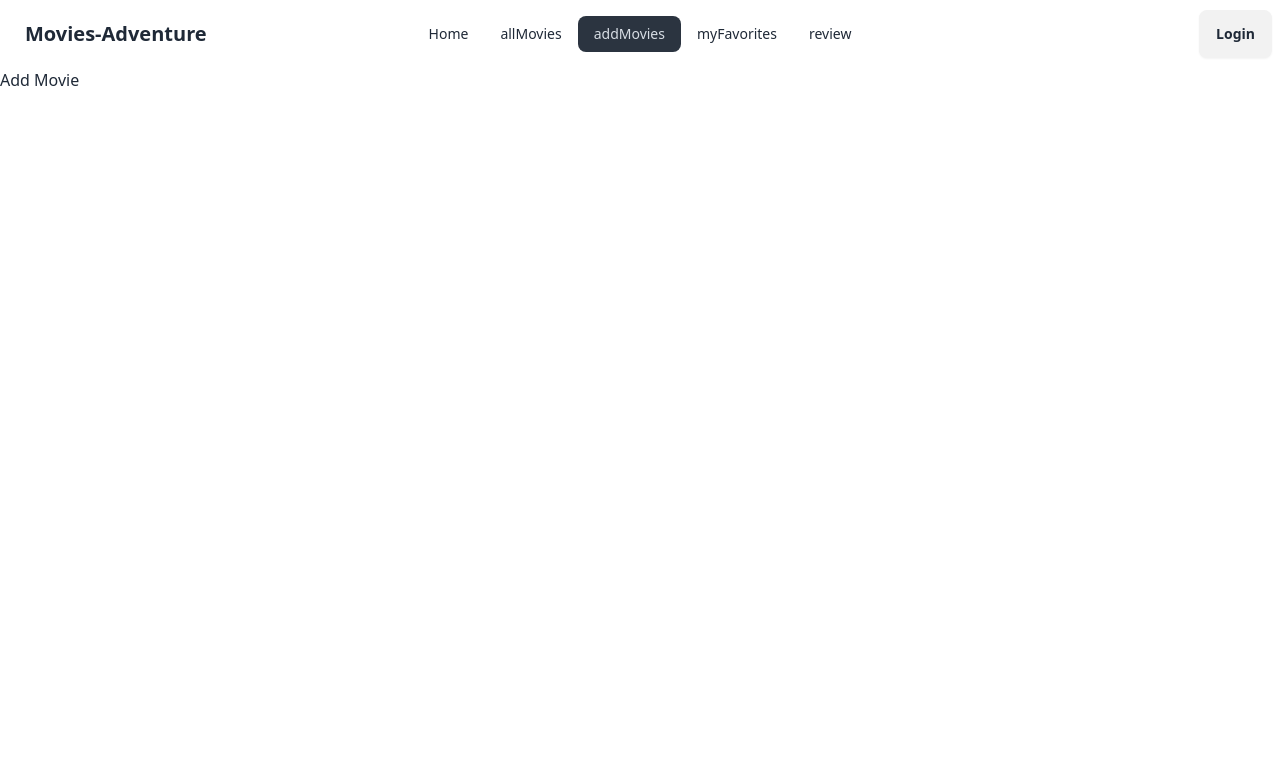
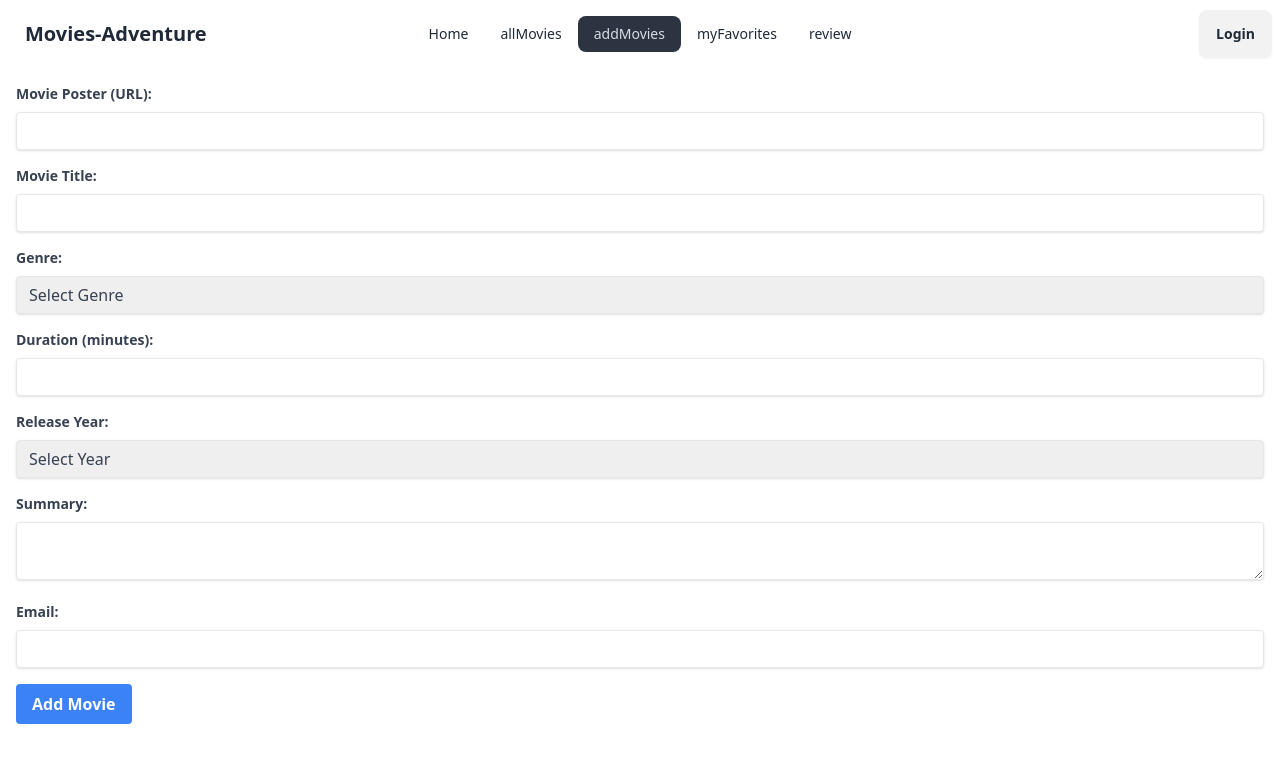
Before and after one commit to rumman321/movies-client, a React (Vite) app: page /addMovies in a window 1280 px wide. Shown: the top 762 px of the page. Built offline with nearby package versions, Linux system fonts and the light colour scheme.

Commit message:
add movies data in mongodb

```diff
--- a/package.json
+++ b/package.json
@@ -15,7 +15,9 @@
     "react": "^18.3.1",
     "react-dom": "^18.3.1",
     "react-router-dom": "^7.0.2",
-    "sort-by": "^1.2.0"
+    "react-simple-star-rating": "^5.1.7",
+    "sort-by": "^1.2.0",
+    "sweetalert2": "^11.14.5"
   },
   "devDependencies": {
     "@eslint/js": "^9.15.0",
--- a/src/Components/Banner.jsx
+++ b/src/Components/Banner.jsx
@@ -2,7 +2,7 @@ import React from 'react';
 
 const Banner = () => {
     return (
-        <div className='w-11/12 mx-auto'>
+        <div >
       <div className="carousel w-full">
         <div id="slide1" className="carousel-item relative w-full h-80">
           <img
--- a/src/Pages/Add_Movie.jsx
+++ b/src/Pages/Add_Movie.jsx
@@ -1,11 +1,257 @@
-import React from 'react';
+import React, { useState } from "react";
+import Swal from "sweetalert2";
+import { Rating } from "react-simple-star-rating";
 
-const Add_Movie = () => {
-    return (
-        <div>
+const AddMovieForm = () => {
+//   const [formData, setFormData] = useState({
+//     poster: "",
+//     title: "",
+//     genre: "",
+//     duration: "",
+//     releaseYear: "",
+//     rating: 0,
+//     summary: "",
+//     email: ""
+//   });
+
+
+
+//   const handleChange = (e) => {
+//     setFormData({
+//       ...formData,
+//       [e.target.name]: e.target.value,
+//     });
+//   };
+
+//   const handleRating = (rate) => {
+//     setFormData({
+//       ...formData,
+//       rating: rate,
+//     });
+//   };
+
+//   const validateForm = () => {
+
+//     const { poster, title, genre, duration, releaseYear, rating, summary, email } = formData;
+//     if (!poster || !/^https?:\/\/.+\..+/.test(poster)) {
+//       return "Please provide a valid image link for the movie poster.";
+//     }
+//     if (!title || title.length < 2) {
+//       return "Movie title must be at least 2 characters long.";
+//     }
+//     if (!genre) {
+//       return "Please select a genre.";
+//     }
+//     if (!duration || duration < 60) {
+//       return "Duration must be greater than 60 minutes.";
+//     }
+//     if (!releaseYear) {
+//       return "Please select a release year.";
+//     }
+//     if (rating === 0) {
+//       return "Please select a rating.";
+//     }
+//     if (!summary || summary.length < 10) {
+//       return "Summary must be at least 10 characters long.";
+//     }
+//     if (!email) {
+//       return "Email must be provided.";
+//     }
+//     return null;
+//   };
+
+
+const genres = ["comedy", "drama", "horror", "action", "thriller", "romance"];
+const years = [2024, 2023, 2022, 2021];
+
+
+  const handleSubmit = (e) => {
+    e.preventDefault();
+    const form=e.target
+    const poster=form.poster.value
+    const title=form.title.value
+    const genre=form.genre.value
+    const duration=form.duration.value
+    const releaseYear=form.releaseYear.value
+    const summary=form.summary.value
+    const email=form.email.value
+
+    const newMovie={ poster, title, genre, duration, releaseYear, summary, email }
+    console.log( poster, title, genre, duration, releaseYear, summary, email)
+
+
+    const validateForm = () => {
+
+
+        if (!poster || !/^https?:\/\/.+\..+/.test(poster)) {
+          return "Please provide a valid image link for the movie poster.";
+        }
+        if (!title || title.length < 2) {
+          return "Movie title must be at least 2 characters long.";
+        }
+        if (!genre) {
+          return "Please select a genre.";
+        }
+        if (!duration || duration < 60) {
+          return "Duration must be greater than 60 minutes.";
+        }
+        if (!releaseYear) {
+          return "Please select a release year.";
+        }
+
+        if (!summary || summary.length < 10) {
+          return "Summary must be at least 10 characters long.";
+        }
+        if (!email) {
+          return "Email must be provided.";
+        }
+        return null;
+      };
+    const validationError = validateForm();
+    if (validationError) {
+      Swal.fire({
+        icon: "error",
+        title: "Oops...",
+        text: validationError,
+      });
+    } else {
+      // send data to the server
+    fetch('http://localhost:5000/movie',{
+      method:'POST',
+      headers:{
+          "content-type":"application/json"
+      },
+      body:JSON.stringify(newMovie)
+
+  })
+  .then(res=>res.json())
+  .then(data=>{
+      console.log(data)
+      Swal.fire({
+         icon: "success",
+         title: "Movie Added!",
+         text: "Your movie has been added successfully.", });
+  })
+
+
+    }
+  };
+
+  return (
+    <div className="container mx-auto p-4">
+      <form onSubmit={handleSubmit}>
+        <div className="mb-4">
+          <label className="block text-gray-700 text-sm font-bold mb-2" htmlFor="poster">
+            Movie Poster (URL):
+          </label>
+          <input
+            type="text"
+            name="poster"
+            // value={formData.poster}
+            // onChange={handleChange}
+            className="shadow appearance-none border rounded w-full py-2 px-3 text-gray-700 leading-tight focus:outline-none focus:shadow-outline"
+          />
+        </div>
+        <div className="mb-4">
+          <label className="block text-gray-700 text-sm font-bold mb-2" htmlFor="title">
+            Movie Title:
+          </label>
+          <input
+            type="text"
+            name="title"
+            // value={formData.title}
+            // onChange={handleChange}
+            className="shadow appearance-none border rounded w-full py-2 px-3 text-gray-700 leading-tight focus:outline-none focus:shadow-outline"
+          />
+        </div>
+        <div className="mb-4">
+          <label className="block text-gray-700 text-sm font-bold mb-2" htmlFor="genre">
+            Genre:
+          </label>
+          <select
+            name="genre"
+            // value={formData.genre}
+            // onChange={handleChange}
+            className="shadow appearance-none border rounded w-full py-2 px-3 text-gray-700 leading-tight focus:outline-none focus:shadow-outline"
+          >
+            <option value="">Select Genre</option>
+            {genres.map((genre) => (
+              <option key={genre} value={genre}>
+                {genre}
+              </option>
+            ))}
+          </select>
+        </div>
+        <div className="mb-4">
+          <label className="block text-gray-700 text-sm font-bold mb-2" htmlFor="duration">
+            Duration (minutes):
+          </label>
+          <input
+            type="number"
+            name="duration"
+            // value={formData.duration}
+            // onChange={handleChange}
+            className="shadow appearance-none border rounded w-full py-2 px-3 text-gray-700 leading-tight focus:outline-none focus:shadow-outline"
+          />
+        </div>
+        <div className="mb-4">
+          <label className="block text-gray-700 text-sm font-bold mb-2" htmlFor="releaseYear">
+            Release Year:
+          </label>
+          <select
+            name="releaseYear"
+            // value={formData.releaseYear}
+            // onChange={handleChange}
+            className="shadow appearance-none border rounded w-full py-2 px-3 text-gray-700 leading-tight focus:outline-none focus:shadow-outline"
+          >
+            <option value="">Select Year</option>
+            {years.map((year) => (
+              <option key={year} value={year}>
+                {year}
+              </option>
+            ))}
+          </select>
+        </div>
+        {/* <div className="mb-4">
+          <label className="block text-gray-700 text-sm font-bold mb-2" htmlFor="rating">
+            Rating:
+          </label>
+          <Rating onClick={handleRating} ratingValue={formData.rating} />
+        </div> */}
+        <div className="mb-4">
+          <label className="block text-gray-700 text-sm font-bold mb-2" htmlFor="summary">
+            Summary:
+          </label>
+          <textarea
+            name="summary"
+            // value={formData.summary}
+            // onChange={handleChange}
+            className="shadow appearance-none border rounded w-full py-2 px-3 text-gray-700 leading-tight focus:outline-none focus:shadow-outline"
+          ></textarea>
+        </div>
+        <div className="mb-4">
+          <label className="block text-gray-700 text-sm font-bold mb-2" htmlFor="email">
+            Email:
+          </label>
+          <input
+            type="email"
+            name="email"
+            // value={formData.email}
+            // onChange={handleChange}
+            className="shadow appearance-none border rounded w-full py-2 px-3 text-gray-700 leading-tight focus:outline-none focus:shadow-outline"
+          />
+        </div>
+        <div className="flex items-center justify-between">
+          <button
+            type="submit"
+            className="bg-blue-500 hover:bg-blue-700 text-white font-bold py-2 px-4 rounded focus:outline-none focus:shadow-outline"
+          >
             Add Movie
+          </button>
         </div>
-    );
+      </form>
+    </div>
+  );
 };
 
-export default Add_Movie;
+export default AddMovieForm;
--- a/src/Pages/Home.jsx
+++ b/src/Pages/Home.jsx
@@ -1,10 +1,13 @@
 import React from 'react';
 import Banner from '../Components/Banner';
+import { useLoaderData } from 'react-router-dom';
 
 const Home = () => {
+    const Movies=useLoaderData()
     return (
-        <div>
+        <div className='w-11/12 mx-auto'>
            <Banner></Banner>
+           <h1>total movies : {Movies.length}</h1>
         </div>
     );
 };
--- a/src/Routes/Routes.jsx
+++ b/src/Routes/Routes.jsx
@@ -8,6 +8,7 @@ import Add_Movie from "../Pages/Add_Movie";
 import All_Movies from "../Pages/All_Movies";
 import My_Favorites from "../Pages/My_Favorites";
 import Review from "../Pages/Review";
+import AddMovieForm from "../Pages/Add_Movie";
 
 
 
@@ -19,11 +20,13 @@ export const router = createBrowserRouter([
       children:[
         {
             path:"/",
-            element:<Home></Home>
+            element:<Home></Home>,
+            loader:()=>fetch("http://localhost:5000/movie")
+
         },
         {
             path:"/addMovies",
-            element:<Add_Movie></Add_Movie>
+            element:<AddMovieForm></AddMovieForm>
         },
         {
             path:"/allMovies",
```
Also changed, not shown: src/Components/MovieCard.jsx (added), 1 other file (tests, documents, lock files or other folders).
